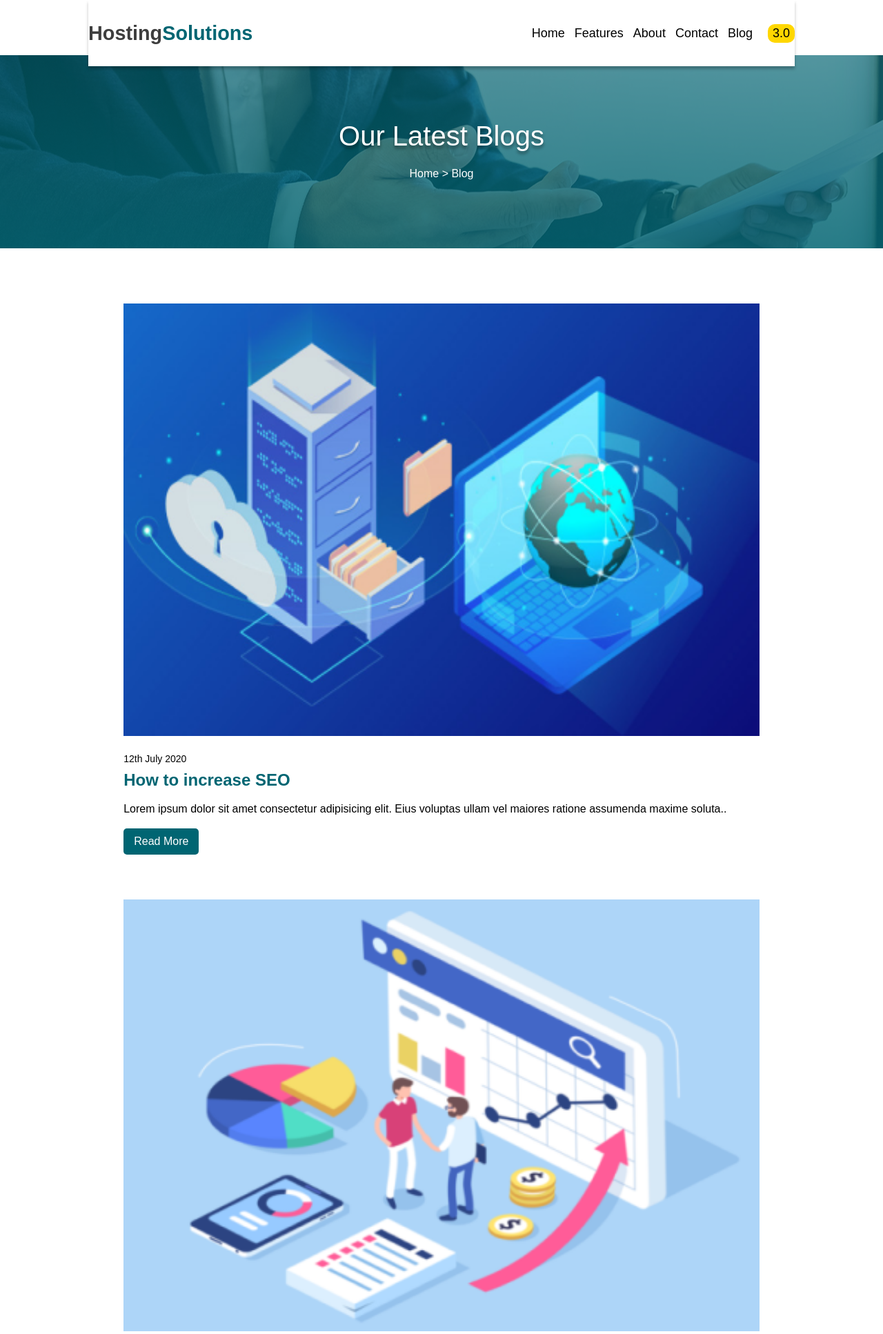
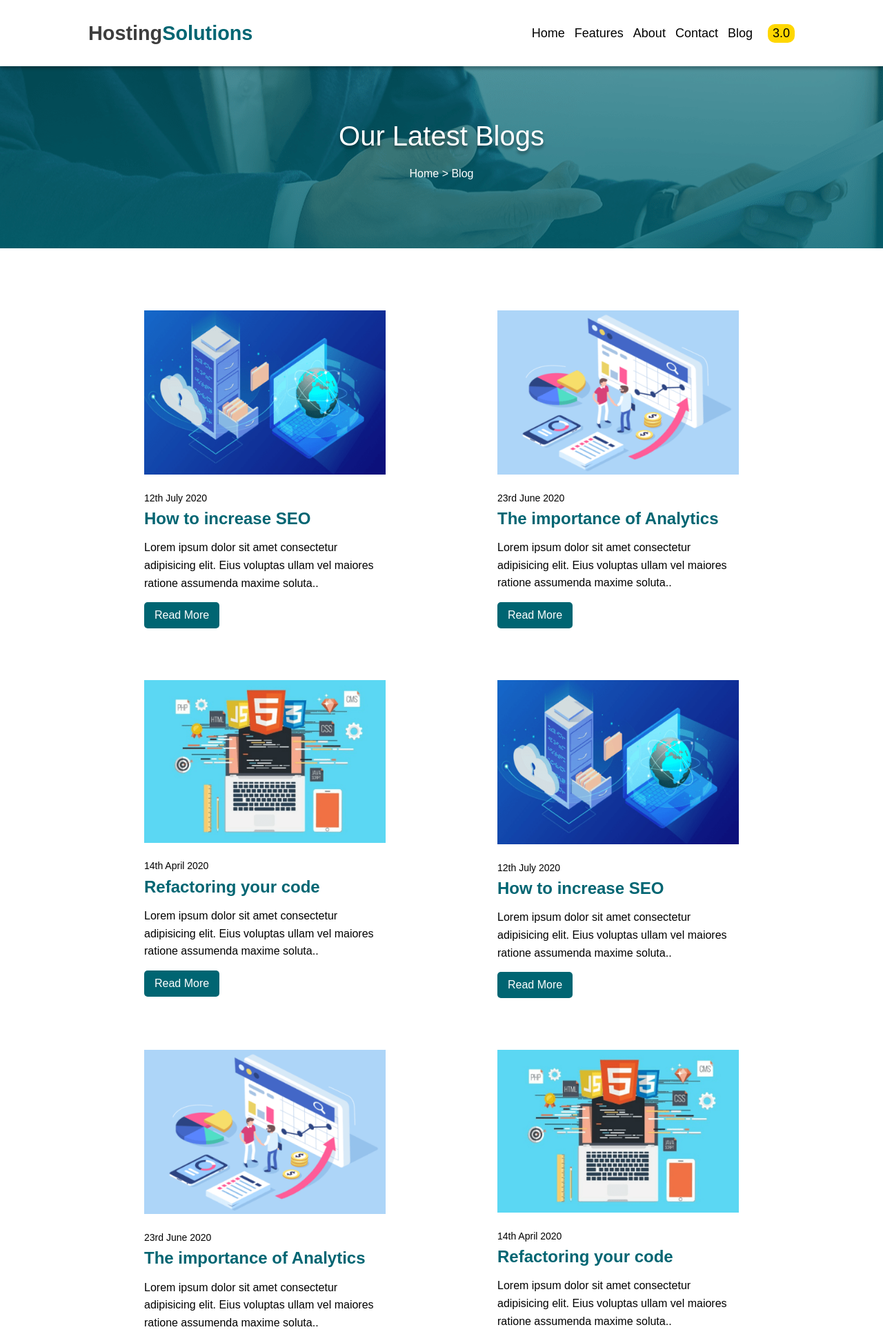
Before and after one commit to xfvelocity/hosting-solutions, a PHP site: page /blog.html in a window 1280 px wide. Shown: the top 1934 px of the page at 69% size. Run offline with PHP 8.4, Linux system fonts and the light colour scheme.

Commit message:
Minor changes

```diff
--- a/src/blog.html
+++ b/src/blog.html
@@ -9,8 +9,8 @@
     <title>Hosting Solutions | Hosting made simple</title>
 </head>
 <body>
-<nav>
-    <div class="nav solid">
+<nav class="solid">
+    <div class="nav">
         <div class="navbar">
             <div class="navbar-contents">
                 <h1>Hosting<span class="primary">Solutions</span></h1>
@@ -48,6 +48,33 @@
 </header>
 
 <div class="blog-list">
+    <div class="blog-item">
+        <img src="img/seo-blog.png" alt="">
+        <div class="blog-item-text">
+            <p class="date">12th July 2020</p>
+            <h3>How to increase SEO</h3>
+            <p>Lorem ipsum dolor sit amet consectetur adipisicing elit. Eius voluptas ullam vel maiores ratione assumenda maxime soluta..</p>
+            <button>Read More</button>
+        </div>
+    </div>
+    <div class="blog-item">
+        <img src="img/analytics-blog.png" alt="">
+        <div class="blog-item-text">
+            <p class="date">23rd June 2020</p>
+            <h3>The importance of Analytics</h3>
+            <p>Lorem ipsum dolor sit amet consectetur adipisicing elit. Eius voluptas ullam vel maiores ratione assumenda maxime soluta..</p>
+            <button>Read More</button>
+        </div>
+    </div>
+    <div class="blog-item">
+        <img src="img/refactoring-blog.png" alt="">
+        <div class="blog-item-text">
+            <p class="date">14th April 2020</p>
+            <h3>Refactoring your code</h3>
+            <p>Lorem ipsum dolor sit amet consectetur adipisicing elit. Eius voluptas ullam vel maiores ratione assumenda maxime soluta..</p>
+            <button>Read More</button>
+        </div>
+    </div>
     <div class="blog-item">
         <img src="img/seo-blog.png" alt="">
         <div class="blog-item-text">
--- a/src/scss/blog/_bloglist.scss
+++ b/src/scss/blog/_bloglist.scss
@@ -1,10 +1,13 @@
 .blog-list {
     width: 80%;
     margin: 60px auto;
+    display: flex;
+    flex-wrap: wrap;
     .blog-item {
         width: 90%;
         margin: 10px auto;
         padding: 20px 0;
+        max-width: 350px;
         img {
             width: 100%;
         }
```
Also changed, not shown: src/css/main.css, src/img/analytics-blog.png, src/img/beammp-heaer.png (deleted), src/img/blog-header.png, src/img/refactoring-blog.png, src/img/seo-blog.png.
